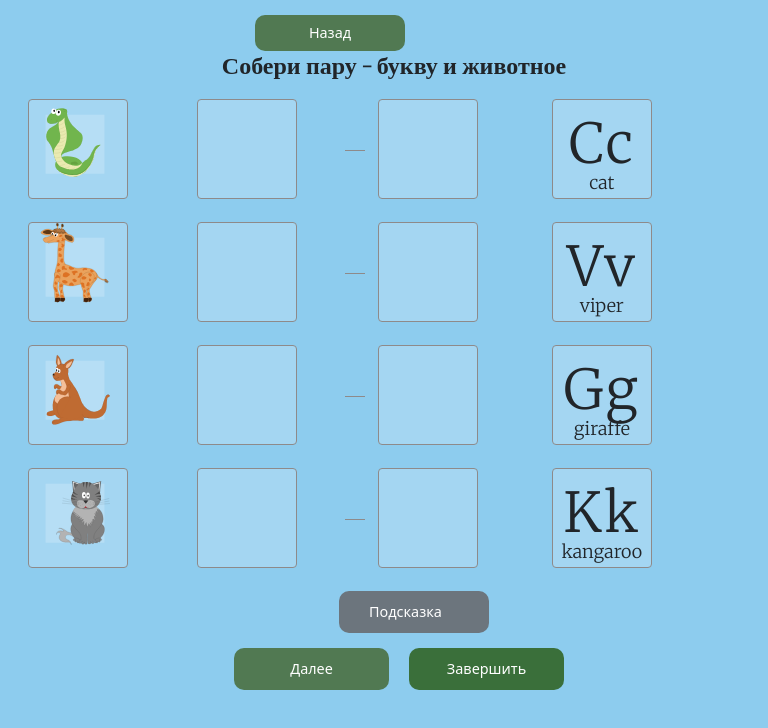
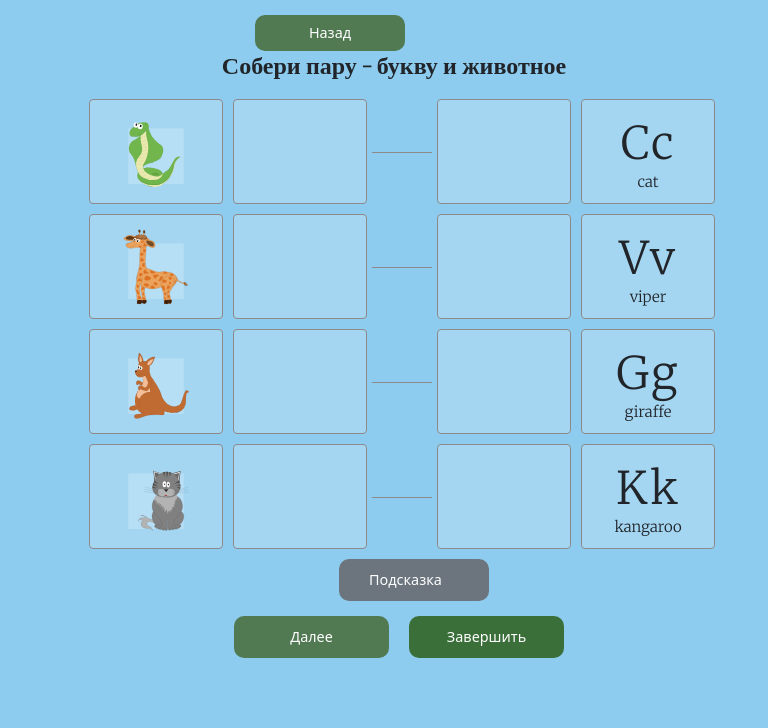
Before and after one commit to AnigalHub/DrawnSVGWithAnimation, a Vue app: page /collectCouple in a window 768 px wide. Shown: the top 728 px of the page. Built offline with nearby package versions, Linux system fonts and the light colour scheme; a web font is replaced by a local one.

Commit message:
исправлена ошибка - при перетаскивании - теперь только карточка, остальное не тянется

```diff
--- a/src/components/collectCouple.vue
+++ b/src/components/collectCouple.vue
@@ -18,7 +18,7 @@
                         </div>
                     </div>
                 </b-col>
-                <b-col>
+                <b-col cols="1">
                     <hr size=3.5px>
                 </b-col>
                 <b-col>
@@ -149,46 +149,42 @@
         margin-top: -30px;
         margin-left: 100px;
     }
-    .row{margin-left: 10%;
-    }
-    .animal{
-        margin-left: -83px;
-        margin-top: -4px;
+    .row{
+        width: 95%;
+        .col{
+            width: 135px;
+            height: 135px;
+            margin-bottom: 10px;
+
+        }
     }
     .help{margin-top: -5px !important;}
     svg {
         display: block;
-        margin-top: -15px;
-        width: 215px !important;
-        margin-left: 84px;
+        width: 100%;
+        height: 127px;
     }
     .card{
         border: 1.5px solid #8e8a8a;
         display: flex;
         align-items: center;
         justify-content: center;
-        width: 135px;
         margin-top: -5px;
         font-family: 'Merriweather', serif;
         font-weight: 300 !important;
-        margin-bottom: 28px;
         height: 135px;
         background: rgba(255, 255, 255, 0.2);
     }
-    .col:first-child .card{margin-left: 45px;}
-    .col:nth-child(2) .card{margin-left: -5px;}
-    .col:nth-child(3){
-        padding-top: 30px;
-        margin-left: -158px;
+   .col-1{
+        width: 100px !important;
+        padding: 0 !important;
         hr{
             background-color: #8e8a8a !important;
             opacity: 1 !important;
-            width: 116px;
-            margin-left: 30px;
+            width: 100%;
+            margin-top: 50%;
         }
-    }
-    .col:nth-child(4) .card{margin-left: -110px;}
-    .col:nth-child(5) .card{margin-left: -160px;}
+   }
     .letters{
         font-size:60px;
         letter-spacing: 2px;
@@ -197,76 +193,33 @@
         margin-top: -15px;
         font-size:20px;
     }
+
     @media screen and (min-width: 500px) and (max-width: 768px) {
-        .letters{
-            font-size:55px;
-            letter-spacing: 2px;
+        .row{width: 100%;}
+        .col-1{
+            width: 20px !important;
+            hr{margin-top: 180%;}
         }
+        .row .col{padding: 0 5px;}
+        .card, .row .col{height: 90px;}
+        svg {height: 95px;}
+        .letters{font-size:30px;}
         .name_animals{
-            margin-top: -40px;
-            font-size:18px;
+            margin-top: -25px;
+            font-size:15px;
         }
-        .card{
-            width: 100px;
-            height: 100px;
-        }
-        svg {
-            width: 140px !important;
-            margin-left: 40%;
-        }
-        .animal{
-            width: 319px !important;
-            margin-left: -83px;
-            margin-top: -4px;
-        }
-        .row{margin-left: 0;}
-        .modal-body .row{
-            margin-left: 20%;
-        }
-        .col:first-child .card{margin-left: -55px;}
-        .col:nth-child(2) .card{margin-left: -10px;}
-        .col:nth-child(3){
-            margin-left: 0;
-            hr{
-                width: 100% !important;
-                margin-left: -24px;
-            }
-        }
-        .col:nth-child(4) .card{margin-left: -50px;}
-        .col:nth-child(5) .card{margin-left: 0;}
     }
     @media screen and (min-width: 768px) and (max-width: 992px) {
-        .col:first-child .card{margin-left: -80px;}
-        .col:nth-child(2) .card{margin-left: -50px;}
-        .col:nth-child(3){
-            margin-left: -48px;
-            hr{
-                width: 20px !important;
-                margin-left: 7px;
-            }
+        .row{width: 100%;}
+        .col-1{
+            width: 60px !important;
+            hr{margin-top: 80%;}
         }
-        .col:nth-child(4) .card{margin-left: -100px;}
-        .col:nth-child(5) .card{margin-left: -65px;}
+        .card, .row .col{height: 105px;}
+        svg {height: 110px;}
+        .letters{font-size:45px;}
+        .name_animals{margin-top: -30px;}
     }
-    @media screen and (min-width: 992px) and (max-width: 1200px) {
-        .col:nth-child(2) .card{margin-left: 0;}
-        .col:nth-child(3){
-            margin-left: -48px;
-            hr{
-                width: 33px !important;
-                margin-left: 20px;
-            }
-        }
-        .col:nth-child(5) .card{margin-left: -110px;}
-    }
-    @media screen and (min-width: 1200px) and (max-width: 1400px) {
-        .col:nth-child(2) .card{margin-left: -5px;}
-        .col:nth-child(3){
-            hr{
-                width: 52px !important;
-                margin-left: 62px;
-            }
-        }
-        .col:nth-child(5) .card{margin-left: -160px;}
-    }
+
+
 </style>
```
